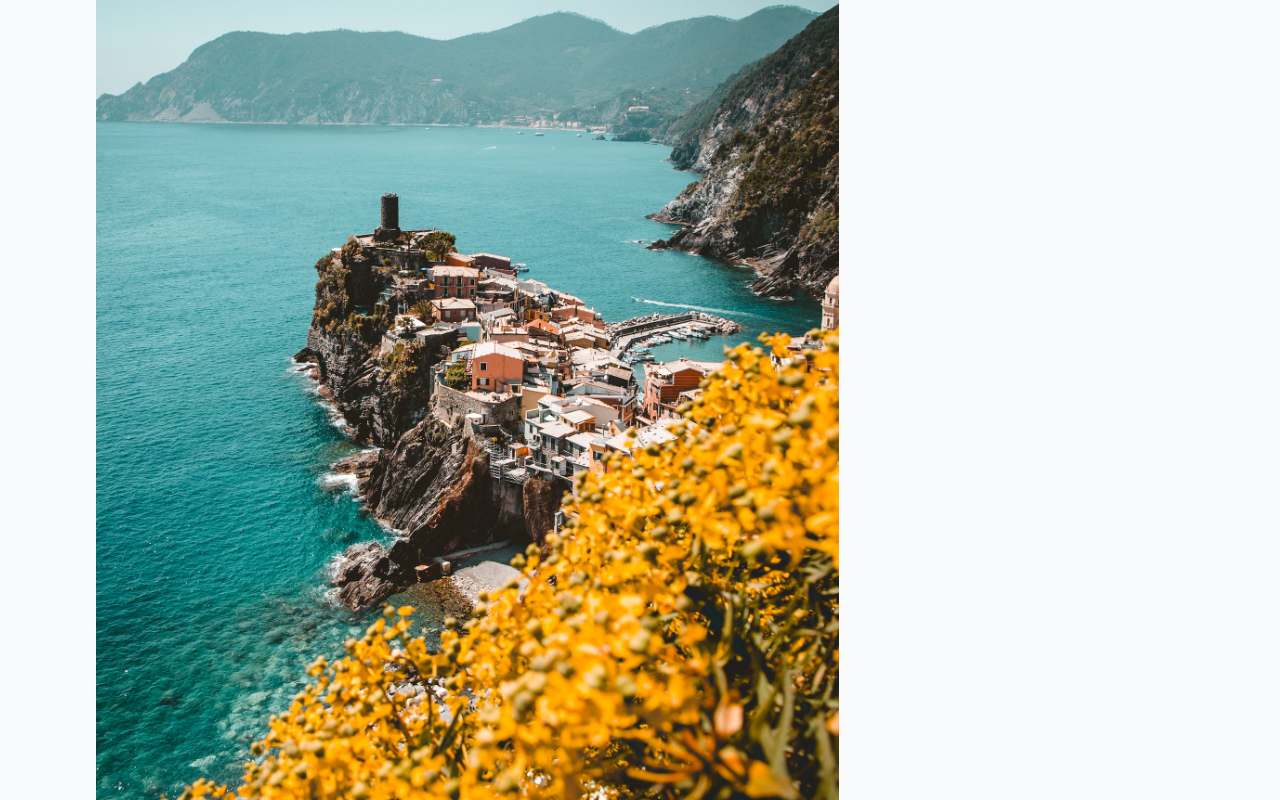
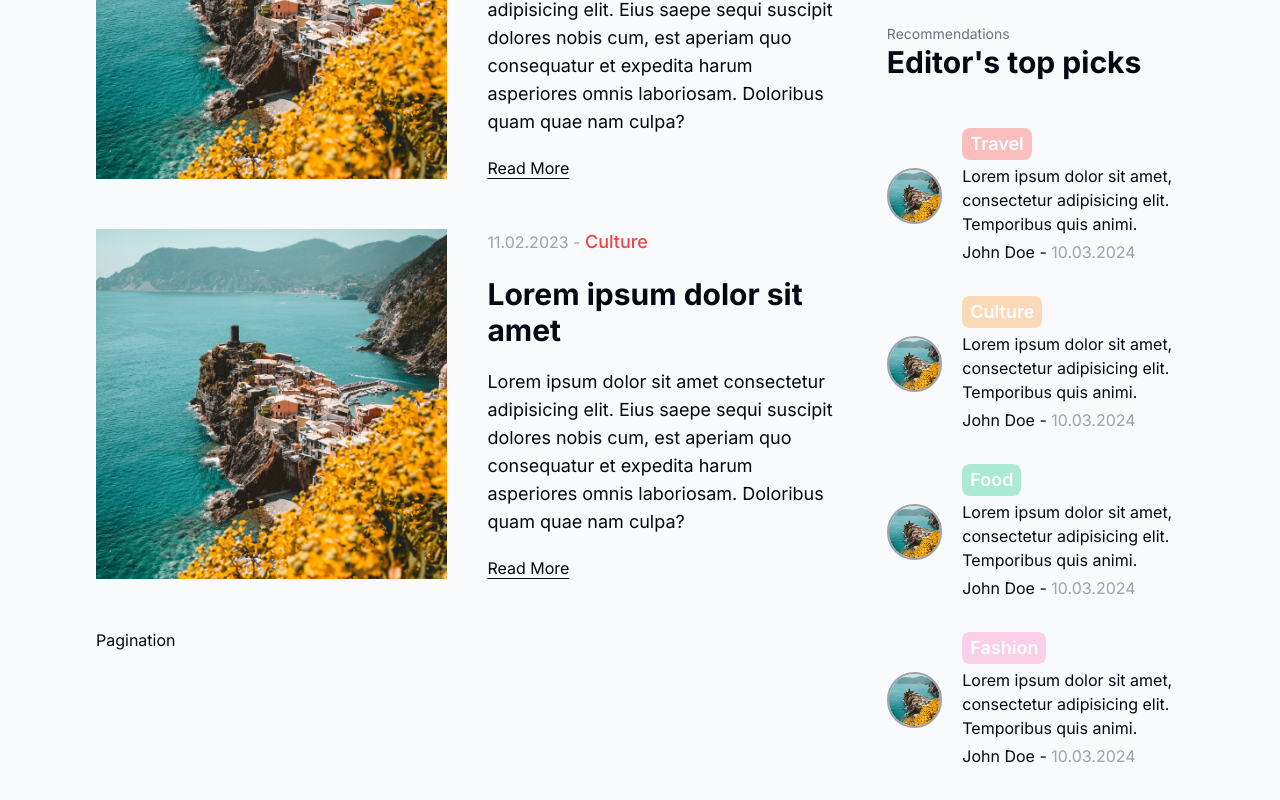
Before and after one commit to AllenOrpia/Nouveau-depart, a Next.js app: page / in a window 1280 px wide. Shown: the part 2200-3000 px from the top of the page. Built offline with nearby package versions, Linux system fonts and the light colour scheme.

Commit message:
added menu components

```diff
--- a/components/card-list.jsx
+++ b/components/card-list.jsx
@@ -1,17 +1,17 @@
 import React from "react";
 import Pagination from "./pagination";
 import Image from "next/image";
-import SinglePost from "./single-post";
+import Card from "./card";
 
 const CardList = () => {
   return (
     <div className=" flex-[5] my-12">
-      <h2>Recent Posts</h2>
+      <h2 className="mb-12 text-xl sm:text-3xl font-bold">Recent Posts</h2>
       <div id="posts">
-        <SinglePost />
-        <SinglePost />
-        <SinglePost />
-        <SinglePost />
+        <Card />
+        <Card />
+        <Card />
+        <Card />
       </div>
       <Pagination />
     </div>
--- /dev/null
+++ b/components/card.jsx
@@ -0,0 +1,32 @@
+import React from "react";
+import Image from "next/image";
+import culture from "@/public/culture.png";
+import Link from "next/link";
+
+const Card = () => {
+  return (
+    <div id="post" className="mb-12 flex items-center gap-10">
+      <div className="flex-1 h-[350px] relative">
+        <Image src={culture} className=" object-cover" alt="" fill/>
+      </div>
+      <div className="flex-1 flex flex-col gap-5">
+        <div>
+          <span className="text-gray-400">11.02.2023 - </span>
+          <span className="text-red-500 font-medium text-lg">Culture</span>
+        </div>
+        <Link href={""}>
+          <h3 className="text-3xl font-bold">Lorem ipsum dolor sit amet</h3>
+        </Link>
+        <p className="text-lg">
+          Lorem ipsum dolor sit amet consectetur adipisicing elit. Eius saepe
+          sequi suscipit dolores nobis cum, est aperiam quo consequatur et
+          expedita harum asperiores omnis laboriosam. Doloribus quam quae nam
+          culpa?
+        </p>
+        <Link href={""} className="underline underline-offset-4">Read More</Link>
+      </div>
+    </div>
+  );
+};
+
+export default Card;
--- /dev/null
+++ b/components/category-links.jsx
@@ -0,0 +1,40 @@
+import React from 'react';
+import Link from 'next/link';
+import style from "@/public/style.png";
+import fashion from '@/public/fashion.png';
+import food from '@/public/food.png';
+import travel from '@/public/travel.png';
+import coding from '@/public/coding.png';
+import culture from '@/public/culture.png'
+const CategoryLinks = () => {
+  return (
+    <>
+        <Link href={'/'} className="category bg-[#57c4ff31]">
+            {/* <Image src={style} alt="" height={32} width={32}  className="" priority /> */}
+            Style
+          </Link>
+          <Link href={'/'} className="category bg-[#da85c731]">
+            {/* <Image src={fashion} alt="" width={32} height={32} className="rounded-[50%]" /> */}
+            Fashion
+          </Link>
+          <Link href={'/'} className="category bg-[#7fb88133]">
+            {/* <Image src={food} alt="" width={32} height={32} className="rounded-[50%]" /> */}
+            Food
+          </Link>
+          <Link href={'/'} className="category bg-[#ff795736]">
+            {/* <Image src={travel} alt="" width={32} height={32} className="rounded-[50%]" /> */}
+            Travel
+          </Link>
+          <Link href={'/'} className="category bg-[#ffb04f45]">
+            {/* <Image src={culture} alt="" width={32} height={32} className="rounded-[50%]" /> */}
+            Culture
+          </Link>
+          <Link href={'/'} className="category bg-[#5e4fff31]">
+            {/* <Image src={coding} alt="" width={32} height={32} className="rounded-[50%]" /> */}
+            Coding
+          </Link>
+    </>
+  )
+}
+
+export default CategoryLinks
--- a/components/category-list.jsx
+++ b/components/category-list.jsx
@@ -1,42 +1,15 @@
 import React from "react";
 import Link from "next/link";
 import Image from "next/image";
-import style from "@/public/style.png";
-import fashion from '@/public/fashion.png';
-import food from '@/public/food.png';
-import travel from '@/public/travel.png';
-import coding from '@/public/coding.png';
-import culture from '@/public/culture.png'
+
+
+import CategoryLinks from "./category-links";
 const CategoryList = () => {
   return (
     <section>
       <h2 className="my-12 text-xl sm:text-3xl font-bold">Popular Categories</h2>
       <div id="categories" className="grid grid-cols-1 sm:grid-cols-2 md:grid-cols-3 lg:grid-cols-6 gap-3">
-          <Link href={'/'} className="category bg-[#57c4ff31]">
-            {/* <Image src={style} alt="" height={32} width={32}  className="" priority /> */}
-            Style
-          </Link>
-          <Link href={'/'} className="category bg-[#da85c731]">
-            {/* <Image src={fashion} alt="" width={32} height={32} className="rounded-[50%]" /> */}
-            Fashion
-          </Link>
-          <Link href={'/'} className="category bg-[#7fb88133]">
-            {/* <Image src={food} alt="" width={32} height={32} className="rounded-[50%]" /> */}
-            Food
-          </Link>
-          <Link href={'/'} className="category bg-[#ff795736]">
-            {/* <Image src={travel} alt="" width={32} height={32} className="rounded-[50%]" /> */}
-            Travel
-          </Link>
-          <Link href={'/'} className="category bg-[#ffb04f45]">
-            {/* <Image src={culture} alt="" width={32} height={32} className="rounded-[50%]" /> */}
-            Culture
-          </Link>
-          <Link href={'/'} className="category bg-[#5e4fff31]">
-            {/* <Image src={coding} alt="" width={32} height={32} className="rounded-[50%]" /> */}
-            Coding
-          </Link>
-
+          <CategoryLinks />
       </div>
     </section>
   );
--- /dev/null
+++ b/components/menu-items.jsx
@@ -0,0 +1,123 @@
+import React from "react";
+import Link from "next/link";
+import Image from "next/image";
+import culture from '@/public/culture.png'
+
+const MenuItems = ({ withImage }) => {
+  return (
+    <>
+      <Link href={"/"} className="flex items-center gap-5">
+        {withImage && (
+          <div className="flex-[1] relative aspect-[1/1] ">
+            <Image
+              src={culture}
+              alt=""
+              fill
+              className="object-cover rounded-[50%] border-2 border-gray-400"
+            />
+          </div>
+        )}
+
+        <div className="flex-[4] flex flex-col gap-1">
+          <span className="text-lg font-semibold py-[2px] px-2 rounded-[.5rem] text-white bg-red-300/[.7] w-max">
+            Travel
+          </span>
+          <p>
+            Lorem ipsum dolor sit amet, consectetur adipisicing elit. Temporibus
+            quis animi.
+          </p>
+          <div>
+            <span>John Doe - </span>
+            <span className="text-gray-400">10.03.2024</span>
+          </div>
+        </div>
+      </Link>
+      <Link href={"/"} className="flex items-center gap-5">
+        {
+          withImage &&  (
+            <div className="flex-[1] relative aspect-[1/1] ">
+              <Image
+                src={culture}
+                alt=""
+                fill
+                className="object-cover rounded-[50%] border-2 border-gray-400"
+              />
+            </div>
+
+          )
+        }
+        <div className="flex-[4] flex flex-col gap-1">
+          <span className="text-lg font-semibold py-[2px] px-2 rounded-[.5rem] text-white bg-orange-300/[.5] w-max">
+            Culture
+          </span>
+          <p>
+            Lorem ipsum dolor sit amet, consectetur adipisicing elit. Temporibus
+            quis animi.
+          </p>
+          <div>
+            <span>John Doe - </span>
+            <span className="text-gray-400">10.03.2024</span>
+          </div>
+        </div>
+      </Link>
+      <Link href={"/"} className="flex items-center gap-5">
+      {
+          withImage &&  (
+            <div className="flex-[1] relative aspect-[1/1] ">
+              <Image
+                src={culture}
+                alt=""
+                fill
+                className="object-cover rounded-[50%] border-2 border-gray-400"
+              />
+            </div>
+
+          )
+        }
+        <div className="flex-[4] flex flex-col gap-1">
+          <span className="text-lg font-semibold py-[2px] px-2 rounded-[.5rem] text-white bg-emerald-400/[.4] w-max">
+            Food
+          </span>
+          <p>
+            Lorem ipsum dolor sit amet, consectetur adipisicing elit. Temporibus
+            quis animi.
+          </p>
+          <div>
+            <span>John Doe - </span>
+            <span className="text-gray-400">10.03.2024</span>
+          </div>
+        </div>
+      </Link>
+      <Link href={"/"} className="flex items-center gap-5">
+      {
+          withImage &&  (
+            <div className="flex-[1] relative aspect-[1/1] ">
+              <Image
+                src={culture}
+                alt=""
+                fill
+                className="object-cover rounded-[50%] border-2 border-gray-400"
+              />
+            </div>
+
+          )
+        }
+        <div className="flex-[4] flex flex-col gap-1">
+          <span className="text-lg font-semibold py-[2px] px-2 rounded-[.5rem] text-white bg-pink-200 w-max">
+            Fashion
+          </span>
+          <p>
+            Lorem ipsum dolor sit amet, consectetur adipisicing elit. Temporibus
+            quis animi.
+          </p>
+          <div>
+            <span>John Doe - </span>
+            <span className="text-gray-400">10.03.2024</span>
+          </div>
+        </div>
+      </Link>
+    </>
+  );
+};
+
+export default MenuItems;
--- /dev/null
+++ b/components/menu-title.jsx
@@ -0,0 +1,14 @@
+import React from 'react'
+
+const MenuTitle = ({subheading, heading}) => {
+  return (
+    <>
+        <span className="block text-sm text-gray-500">{subheading}</span>
+        <h2 className="mb-12 text-xl sm:text-3xl font-bold">{heading}</h2>
+
+
+    </>
+  )
+}
+
+export default MenuTitle
--- a/components/menu.jsx
+++ b/components/menu.jsx
@@ -1,9 +1,37 @@
-import React from 'react'
+import Image from "next/image";
+import Link from "next/link";
+import React from "react";
+
+import CategoryLinks from "./category-links";
+import MenuItems from "./menu-items";
+import MenuTitle from "./menu-title";
+
 
 const Menu = () => {
   return (
-    <div className='flex-[2] my-12'>Menu</div>
-  )
-}
+    <div className="flex-[2] my-12">
+      <div>
+        <MenuTitle subheading={"What's hot"} heading={"Menu"} />
+        <div className="flex flex-col gap-8 my-8">
+          <MenuItems withImage={false} />
+        </div>
+      </div>
 
-export default Menu
+      <div>
+        <MenuTitle subheading={"Explore"} heading={"Categories"} />
+        <div className="grid grid-cols-1 sm:grid-cols-2 lg:grid-cols-3 gap-2 mb-8">
+          <CategoryLinks />
+        </div>
+      </div>
+
+      <div>
+        <MenuTitle subheading={"Recommendations"} heading={"Editor's top picks"}/>
+        <div className="flex flex-col gap-8 my-8">
+          <MenuItems withImage={true} />
+        </div>
+      </div>
+    </div>
+  );
+};
+
+export default Menu;
--- a/components/single-post.jsx
+++ /dev/null
@@ -1,18 +0,0 @@
-import React from "react";
-import Image from 'next/image'
-import culture from '@/public/culture.png'
-
-const SinglePost = () => {
-  return (
-    <div id="post">
-      <div>
-        <Image src={culture} />
-      </div>
-      <div>
-        <p></p>
-      </div>
-    </div>
-  );
-};
-
-export default SinglePost;
```
